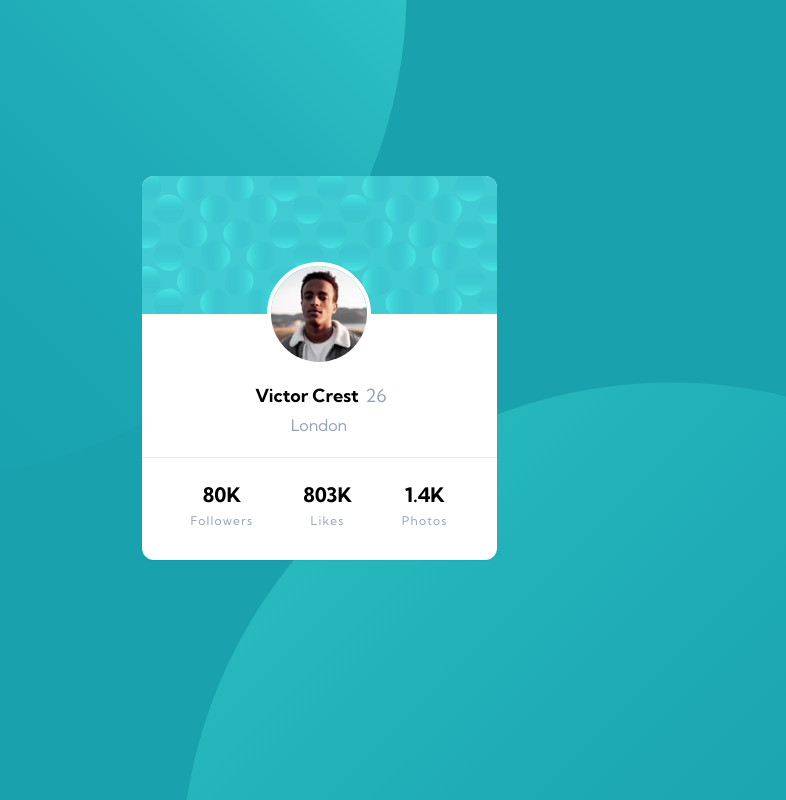
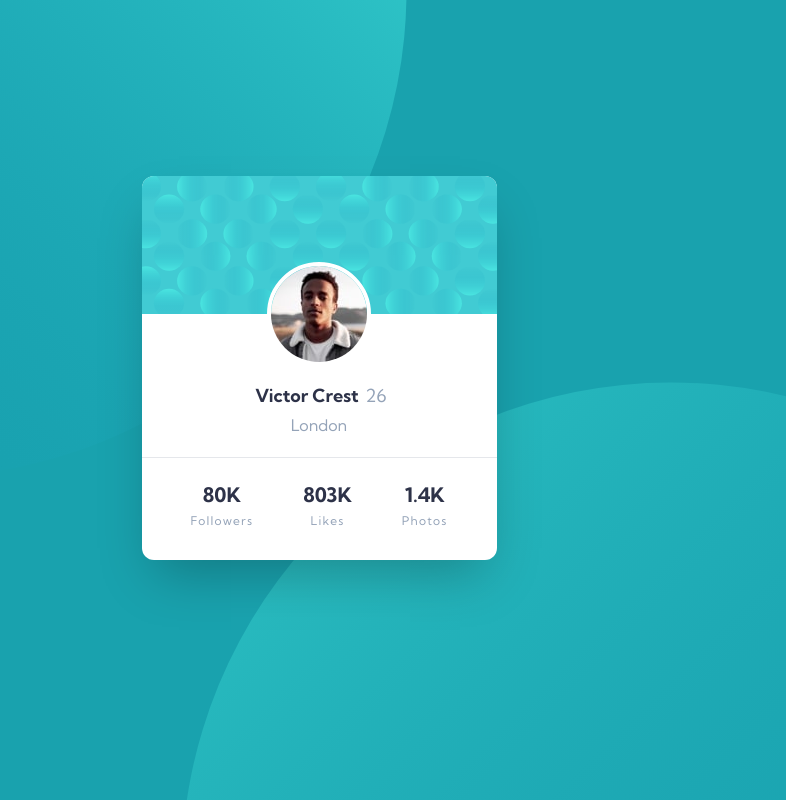
Before and after one commit to Abaljerind/profile-card-component, a website: page index.html in a window 1280 px wide. Shown: the whole page, without its empty margins (321-1107 px from the left). Drawn offline with Linux system fonts and the light colour scheme.

Commit message:
add shadow + text color

```diff
--- a/index.html
+++ b/index.html
@@ -19,7 +19,7 @@
   </head>
   <body>
     <section class="container mt-44 flex max-w-full items-center justify-center">
-      <div class="h-96 w-[355px] overflow-hidden rounded-xl bg-white pb-10 shadow-sm">
+      <div class="h-96 w-[355px] overflow-hidden rounded-xl bg-white pb-10 shadow-2xl">
         <img src="images/bg-pattern-card.svg" alt="Background pattern card" class="h-2/5 w-full" />
         <div class="relative px-6 py-3 text-center font-kumbh">
           <img
@@ -27,22 +27,22 @@
             alt="Image of Victor"
             class="absolute -top-[52px] left-1/2 mx-auto -translate-x-1/2 rounded-full border-4 border-white outline-offset-4"
           />
-          <h3 class="-ml-6 mt-14 text-nameStats font-bold">Victor Crest</h3>
+          <h3 class="-ml-6 mt-14 text-nameStats font-bold text-darkBlue">Victor Crest</h3>
           <p class="absolute left-56 top-[68px] inline-block text-nameStats text-slate-400">26</p>
           <p class="text-md mb-5 mt-1 text-slate-400">London</p>
 
           <hr class="absolute left-0 right-0 w-full border-t" />
           <div class="mt-11 flex flex-wrap justify-around">
             <div>
-              <p class="text-xl font-bold">80K</p>
+              <p class="text-xl font-bold text-darkBlue">80K</p>
               <p class="mt-1 text-xs tracking-widest text-slate-400">Followers</p>
             </div>
             <div>
-              <p class="text-xl font-bold">803K</p>
+              <p class="text-xl font-bold text-darkBlue">803K</p>
               <p class="mt-1 text-xs tracking-widest text-slate-400">Likes</p>
             </div>
             <div>
-              <p class="text-xl font-bold">1.4K</p>
+              <p class="text-xl font-bold text-darkBlue">1.4K</p>
               <p class="mt-1 text-xs tracking-widest text-slate-400">Photos</p>
             </div>
           </div>
```
Also changed, not shown: css/output.css.
